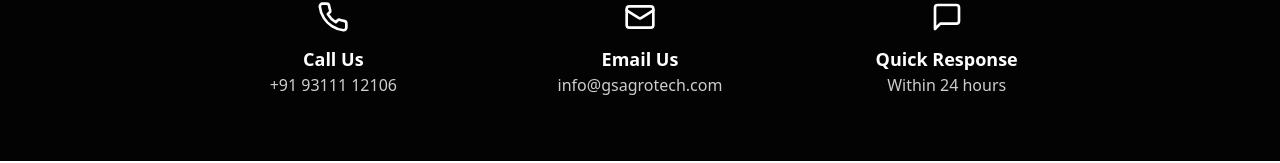
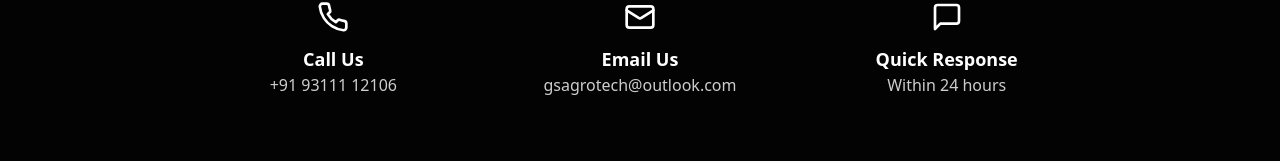
Before and after one commit to heart-vader/GSA-website-Project, a Next.js app: page /contact in a window 1280 px wide. Shown: the part 450-613 px from the top of the page. Built offline with nearby package versions, Linux system fonts and the light colour scheme.

Commit message:
Update contact-hero.tsx

```diff
--- a/components/contact-hero.tsx
+++ b/components/contact-hero.tsx
@@ -23,7 +23,7 @@ export function ContactHero() {
             <div className="text-center">
               <Mail className="h-8 w-8 text-white mx-auto mb-3" />
               <div className="text-lg font-semibold">Email Us</div>
-              <div className="text-primary-foreground/80">info@gsagrotech.com</div>
+              <div className="text-primary-foreground/80">gsagrotech@outlook.com</div>
             </div>
             <div className="text-center">
               <MessageSquare className="h-8 w-8 text-white mx-auto mb-3" />
```
